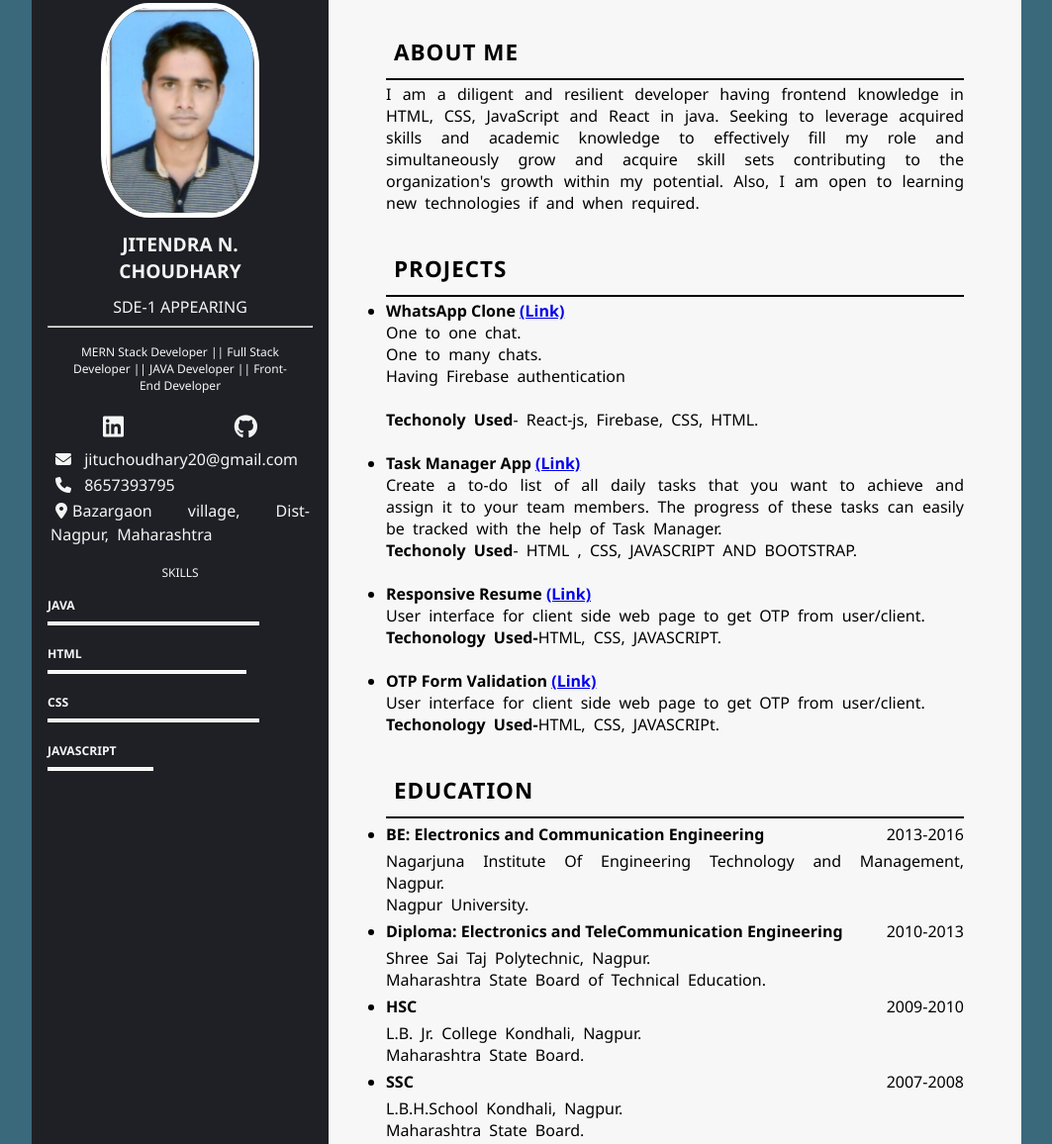
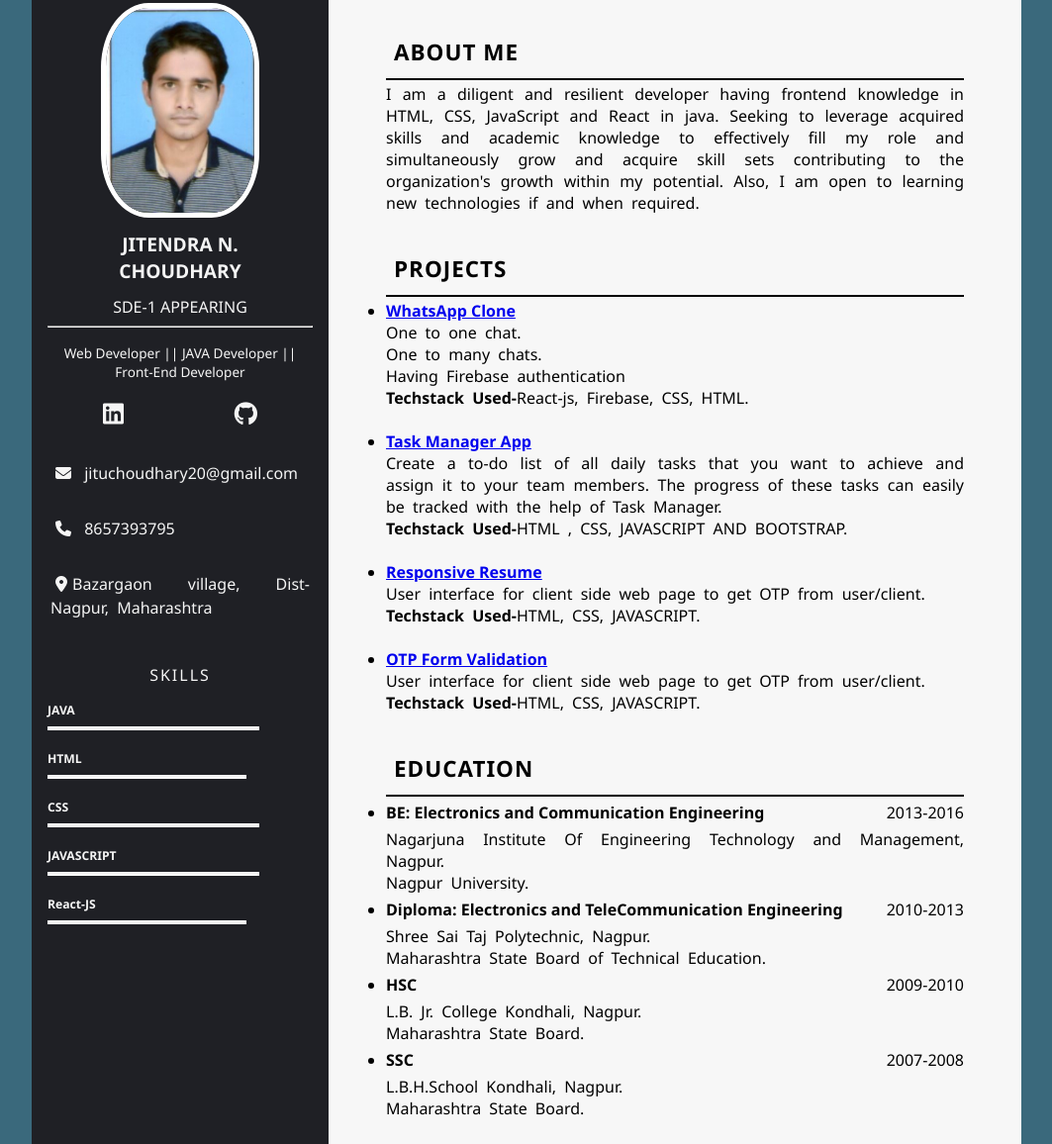
Before and after one commit to JitendraChoudhary20/Responsive-Resume-using-CSS-Grid---Input-type-reset-Readonly-Disabled-Element---csneyozcpfr0, a plain HTML site: page index.html in a window 1280 px wide. Shown: the part 33-1189 px from the top of the page at 99% size, without its empty margins (32-1095 px from the left). Drawn offline with Linux system fonts and the light colour scheme.

Commit message:
added react

```diff
--- a/index.html
+++ b/index.html
@@ -19,7 +19,7 @@
                     <div class="name">Jitendra N. Choudhary</div>
                     <div class="designation">SDE-1 Appearing</div>
                     <hr>
-                    <div class="description">MERN Stack Developer || Full Stack Developer || JAVA Developer || Front-End Developer</div>
+                    <div class="description">Web Developer || JAVA Developer || Front-End Developer</div>
                 </div>
                 <div class="contact-item">
                     <div class="social-media">
@@ -64,7 +64,15 @@
                                 <h3>JAVASCRIPT</h3>
                             </div>
                             <div class="skill-progress">
-                                <div class="progress-bar" style="width:40%"></div>
+                                <div class="progress-bar" style="width:80%"></div>
+                            </div>
+                        </div>
+                        <div class="skill-item">
+                            <div class="skill-name">
+                                <h3>React-JS</h3>
+                            </div>
+                            <div class="skill-progress">
+                                <div class="progress-bar" style="width:75%"></div>
                             </div>
                         </div>
                     </div>
@@ -95,39 +103,38 @@
                     <hr>
                     <ul>
                         <li>
-                            <h4>WhatsApp Clone
-                                <a href="https://whatsapp-4c851.web.app/login" target="_blank">(Link)</a>
-                            </h4>
+                            <!-- <h4>WhatsApp Clone -->
+                                <a href="https://whatsapp-4c851.web.app/login" target="_blank"><h4>WhatsApp Clone</h4></a>
+                            <!-- </h4> -->
                             <p>  One to one chat. <br>
                                  One to many chats. <br>
-                                 Having Firebase authentication</p> <br>
-                                <p><b>Techonoly Used</b>- React-js, Firebase, CSS, HTML.</p>
+                                 Having Firebase authentication</p>
+                                <p><b>Techstack Used-</b>React-js, Firebase, CSS, HTML.</p>
                             <br>
                         </li>
                         <li>
-                            <h4>Task Manager App
-                                <a href="https://jitendrachoudhary20.github.io/Task-Manager-App---JS-Placement-Project---mt8a206ds6ga/" target="_blank">(Link)</a>
-                            </h4>
+                            <!-- <h4>Task Manager App -->
+                                <a href="https://jitendrachoudhary20.github.io/Task-Manager-App---JS-Placement-Project---mt8a206ds6ga/" target="_blank"><h4>Task Manager App</h4></a>
+                            <!-- </h4> -->
                             <p>Create a to-do list of all daily tasks that you want to achieve and assign it to your team members.
                                The progress of these tasks can easily be tracked with the help of Task Manager.</p>
-
-                               <p><b>Techonoly Used</b>- HTML , CSS, JAVASCRIPT AND BOOTSTRAP.</p>
+                               <p><b>Techstack Used-</b>HTML , CSS, JAVASCRIPT AND BOOTSTRAP.</p>
                             <br>
                         </li>
                         <li>
-                            <h4>Responsive Resume
-                                <a href="https://jitendrachoudhary20.github.io/ResponsiveResume/" target="_blank">(Link)</a>
-                            </h4>
+                            <!-- <h4>Responsive Resume -->
+                                <a href="https://jitendrachoudhary20.github.io/ResponsiveResume/" target="_blank"><h4>Responsive Resume</h4></a>
+                            <!-- </h4> -->
                             <p>User interface for client side web page to get OTP from user/client.</p>
-                            <p><b>Techonology Used-</b>HTML, CSS, JAVASCRIPT.</p>
+                            <p><b>Techstack Used-</b>HTML, CSS, JAVASCRIPT.</p>
                             <br>
                         </li>
                         <li>
-                            <h4>OTP Form Validation
-                                <a href="https://jitendrachoudhary20.github.io/OTP-project1/" target="_blank">(Link)</a>
-                            </h4>
+                            <!-- <h4>OTP Form Validation -->
+                                <a href="https://jitendrachoudhary20.github.io/OTP-project1/" target="_blank"><h4>OTP Form Validation</h4></a>
+                            <!-- </h4> -->
                             <p>User interface for client side web page to get OTP from user/client.</p>
-                            <p><b>Techonology Used-</b>HTML, CSS, JAVASCRIPt.</p>
+                            <p><b>Techstack Used-</b>HTML, CSS, JAVASCRIPT.</p>
                             <br>
                         </li>
                     </ul>
@@ -196,16 +203,16 @@
                         </div>
                             <!--
                              -->
-                             <li class="roles" type="square">5S-Workplace Management and Auditor of 5s</li>
+                             <li class="roles" type="square">5S-Workplace Management System</li>
                              <li class="roles" type="square">TPM-Total Productive Maintenance</li>
                              <li class="roles" type="square">Observing quality & safety Hazards</li>
                              <li class="roles" type="square">Team Leading</li>
-                             <li class="roles" type="square">Business Communicatiosquare
+                             <li class="roles" type="square">Business Communication
                         </li>
                         <li>
                             <div>
                             <h4>Full Stack Java Developer Bootcamp Training | Newton School</h4>
-                            <p>May,22-Present</p>
+                            <p>May 22-Present</p>
                         </div>
                             <li class="roles" type="square">HTML</li>
                              <li class="roles" type="square">CSS</li>
--- a/resumenew.css
+++ b/resumenew.css
@@ -55,9 +55,11 @@ body{
     padding-bottom: 0.5rem;
 }
 .description{
-    font-size: 0.75rem;
+    font-size: 0.85rem;
     text-align: center;
     padding: 1rem 1rem 1rem 1rem;
+
+
 }
 .social-media{
     display: flex;
@@ -72,12 +74,16 @@ i{
 .personal-details{
     margin: 3px;
 }
+.personal-details li{
+    margin: 30px 0;
+}
 .skills{
     color: #f5f5f5;
     text-align: center;
-    font-size: 0.75rem;
+    font-size: 1rem;
     text-transform: uppercase;
     padding: 1rem 0.5rem;
+    letter-spacing: 2px;
 }
 .skill-item{
     margin-bottom: 20px;
```
